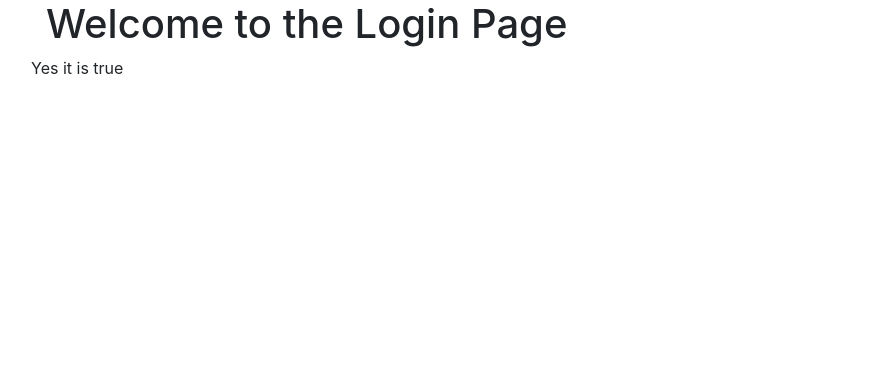
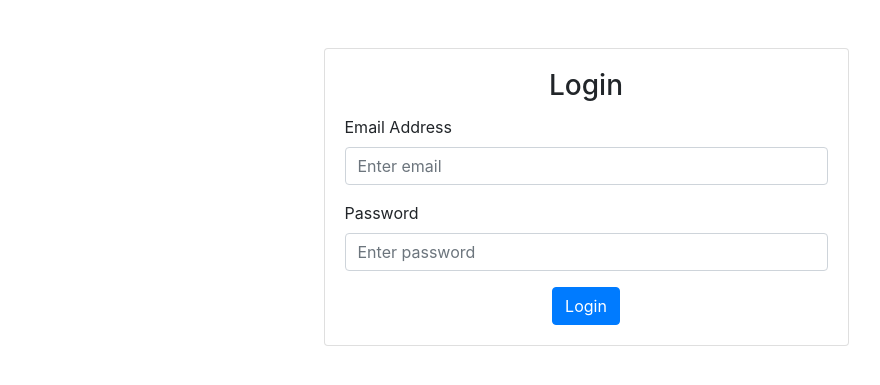
Before and after one commit to benkivuva/flask-app, a Flask app: page /login in a window 1280 px wide. Shown: the part 56-441 px from the top of the page, without its empty margins (54-934 px from the left). Run offline with Flask 3, Linux system fonts and the light colour scheme; some libraries are stand-ins or nearby versions.

Commit message:
added login page

```diff
--- a/website/templates/login.html
+++ b/website/templates/login.html
@@ -3,10 +3,40 @@
 {% block title %}Login{% endblock %}
 
 {% block content %}
-<div class="container">
-  <h1>Welcome to the Login Page</h1>
+<div class="container mt-5">
+    <div class="row justify-content-center">
+        <div class="col-md-6">
+            <div class="card">
+                <div class="card-body">
+                    <h3 class="card-title text-center">Login</h3>
+                    <form method="POST">
+                        <div class="form-group">
+                            <label for="email">Email Address</label>
+                            <input
+                                type="email"
+                                class="form-control"
+                                id="email"
+                                name="email"
+                                placeholder="Enter email"
+                            />
+                        </div>
+                        <div class="form-group">
+                            <label for="password">Password</label>
+                            <input
+                                type="password"
+                                class="form-control"
+                                id="password"
+                                name="password"
+                                placeholder="Enter password"
+                            />
+                        </div>
+                        <div class="text-center">
+                            <button type="submit" class="btn btn-primary">Login</button>
+                        </div>
+                    </form>
+                </div>
+            </div>
+        </div>
+    </div>
 </div>
-{% if boolean == True%}
-Yes it is true
-{% endif %}
 {% endblock %}
```
